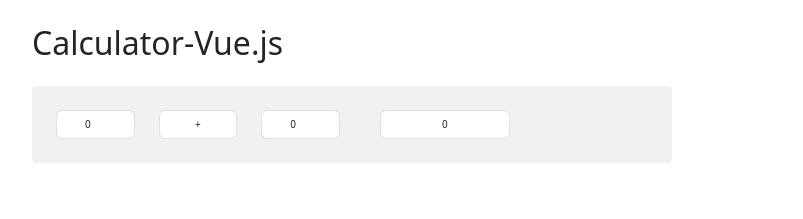
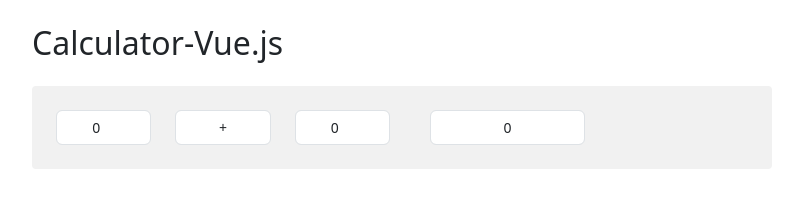
Before and after one commit to NickZI-Dev/calculator-vuejs, a Vue app: page / in a window 1280 px wide. Shown: the top 219 px of the page, without its empty margins (50-853 px from the left). Built offline with nearby package versions, Linux system fonts and the light colour scheme.

Commit message:
ajustando a font-size da pagina

```diff
--- a/src/components/Form.vue
+++ b/src/components/Form.vue
@@ -47,7 +47,7 @@
 
 <style scoped>
 .input-number {
-  max-width: 640px;
+  max-width: 740px;
   width: 100%;
   padding: 24px;
   border-radius: 4px;
@@ -56,6 +56,6 @@
 .input-number input,
 span,
 select {
-  font-size: 10px;
+  font-size: 14px;
 }
 </style>
```
